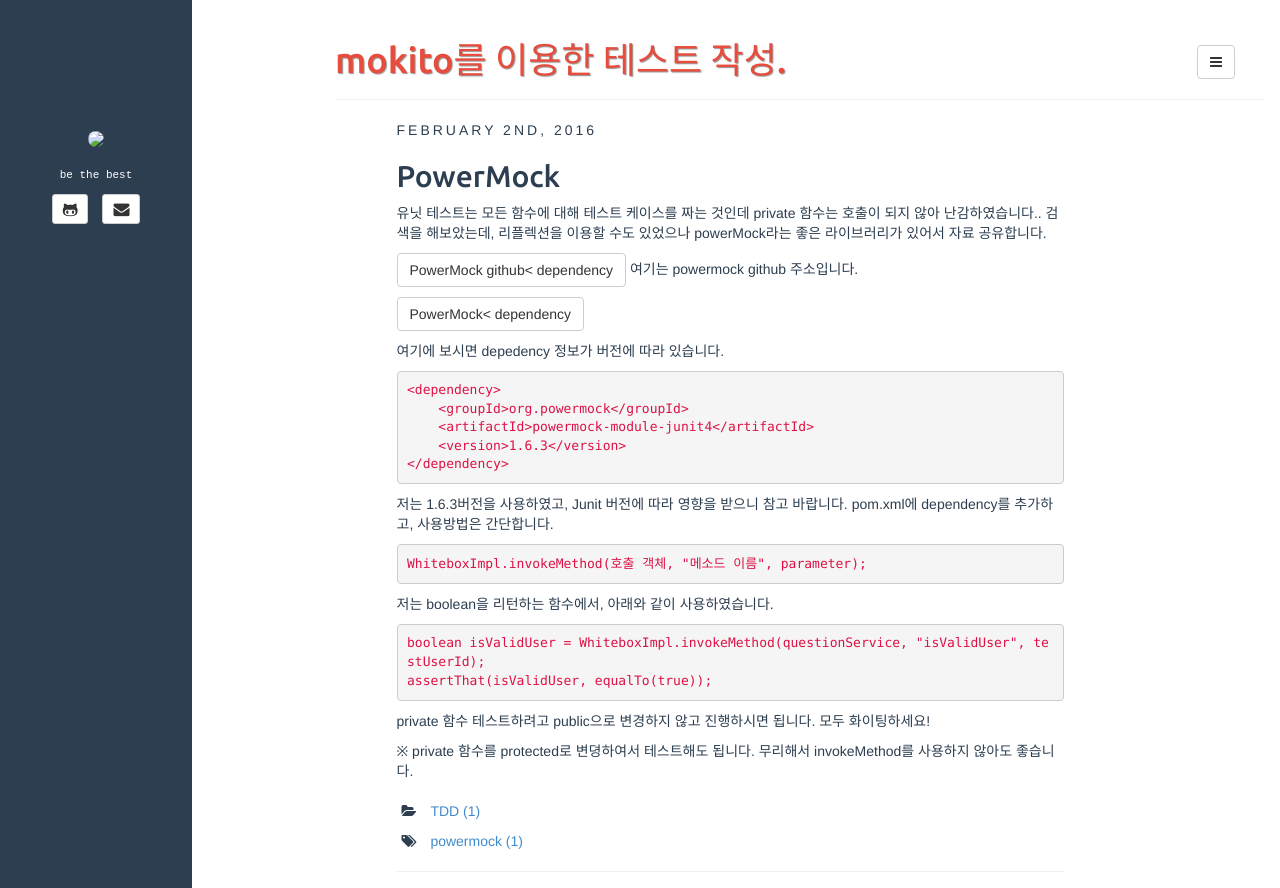
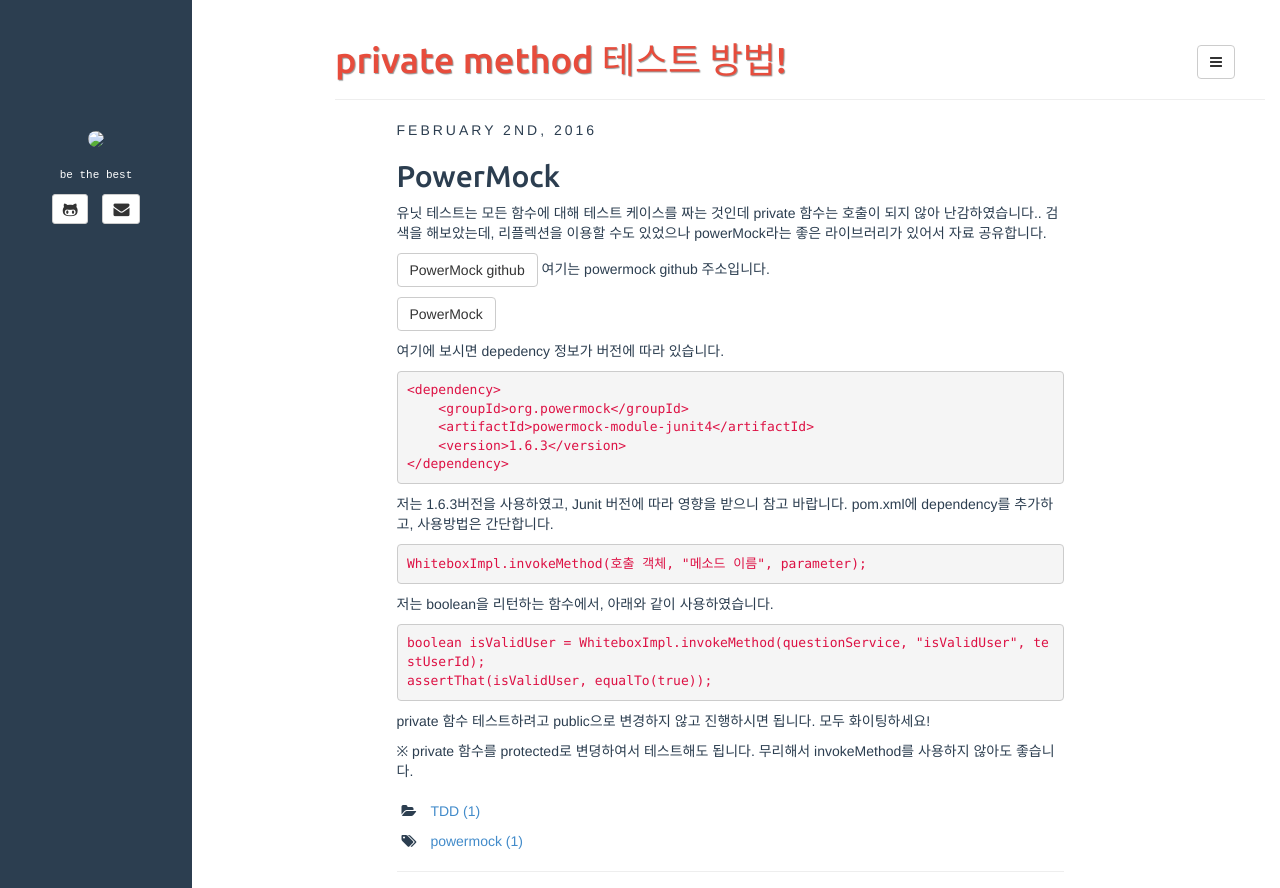
Before and after one commit to Seodj/Seodj.github.io, a Jekyll site: the page built from _posts/2016-02-02-powerMock.md, in a window 1280 px wide and 1271 px high, cut to the strip 0-888 px from the top of the window. Built offline with Jekyll 4.4.1, drawn with Linux system fonts in a browser that asks for light colours.

Commit message:
post modify

```diff
--- a/_posts/2016-02-02-powerMock.md
+++ b/_posts/2016-02-02-powerMock.md
@@ -1,9 +1,9 @@
 ---
 layout: post
-title: mokito를 이용한 테스트 작성.
+title: private method 테스트 방법!
 categories: [TDD]
 tags: [powermock]
-description: mokito를 이용한 테스트 작성.
+description: powerMock 소개
 ---
 
 ## PowerMock
@@ -12,10 +12,10 @@
 검색을 해보았는데, 리플렉션을 이용할 수도 있었으나 powerMock라는 좋은 라이브러리가 있어서 자료 공유합니다.
 
 
-<a class="btn btn-default" href="https://github.com/jayway/powermock">PowerMock github< dependency</a>
+<a class="btn btn-default" href="https://github.com/jayway/powermock">PowerMock github</a>
 여기는 powermock github 주소입니다.
 
-<a class="btn btn-default" href="http://mvnrepository.com/artifact/org.powermock/powermock-module-junit4">PowerMock< dependency</a>
+<a class="btn btn-default" href="http://mvnrepository.com/artifact/org.powermock/powermock-module-junit4">PowerMock</a>
 
 여기에 보시면 depedency 정보가 버전에 따라 있습니다.
 
```
Also changed, not shown: _posts/2016-01-28-mysql-workbench-trigger.md (+2 -2 lines), assets/post/2016-01-28/trigger.jpg (renamed from assets/post/trigger.jpg), assets/post/2016-01-28/trigger2.jpg (renamed from assets/post/trigger2.jpg).
